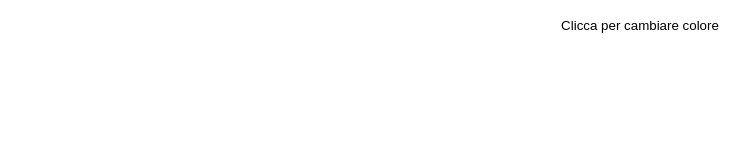
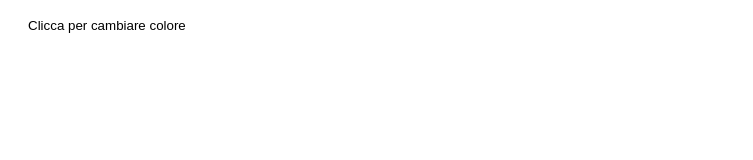
Before and after one commit to yeticolato/pixestore, a plain HTML site: page index.html in a window 1280 px wide. Shown: the whole page, without its empty margins (0-753 px from the left). Drawn offline with Linux system fonts and the light colour scheme.

Commit message:
Update index.html

```diff
--- a/index.html
+++ b/index.html
@@ -5,11 +5,6 @@
   <meta name="viewport" content="width=device-width, initial-scale=1.0">
   <title>Pulsante Cambia Colore</title>
   <style>
-    body {
-      font-family: sans-serif;
-      text-align: center;
-    }
-
 .button {
   background-color: white; /* Colore iniziale bianco */
   color: black;
@@ -26,6 +21,7 @@
   background-color: black;
   color: white;
 }
+
   </style>
 </head>
 <body>
```
Lines whose indentation alone changed are shown as unchanged.
